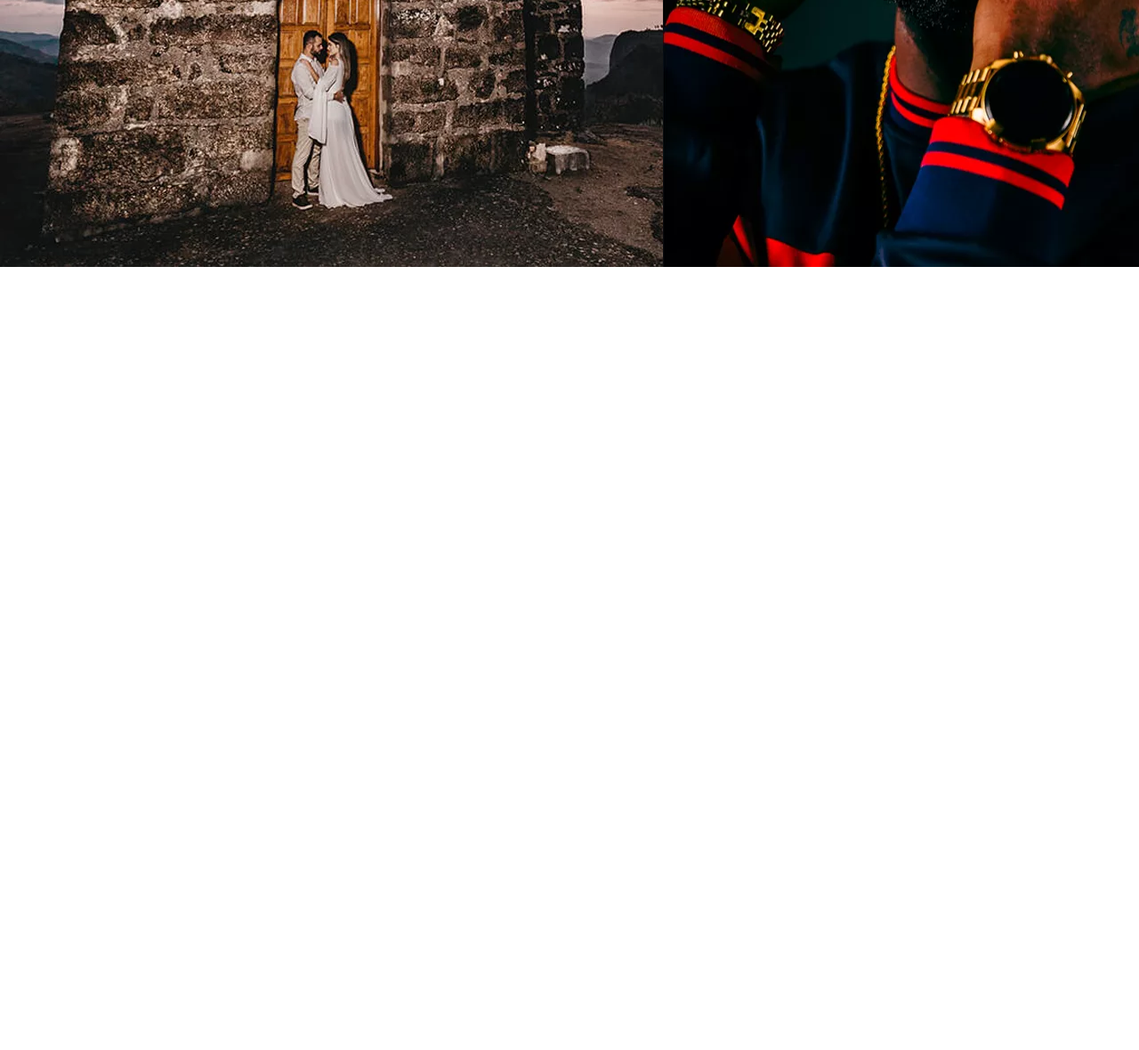
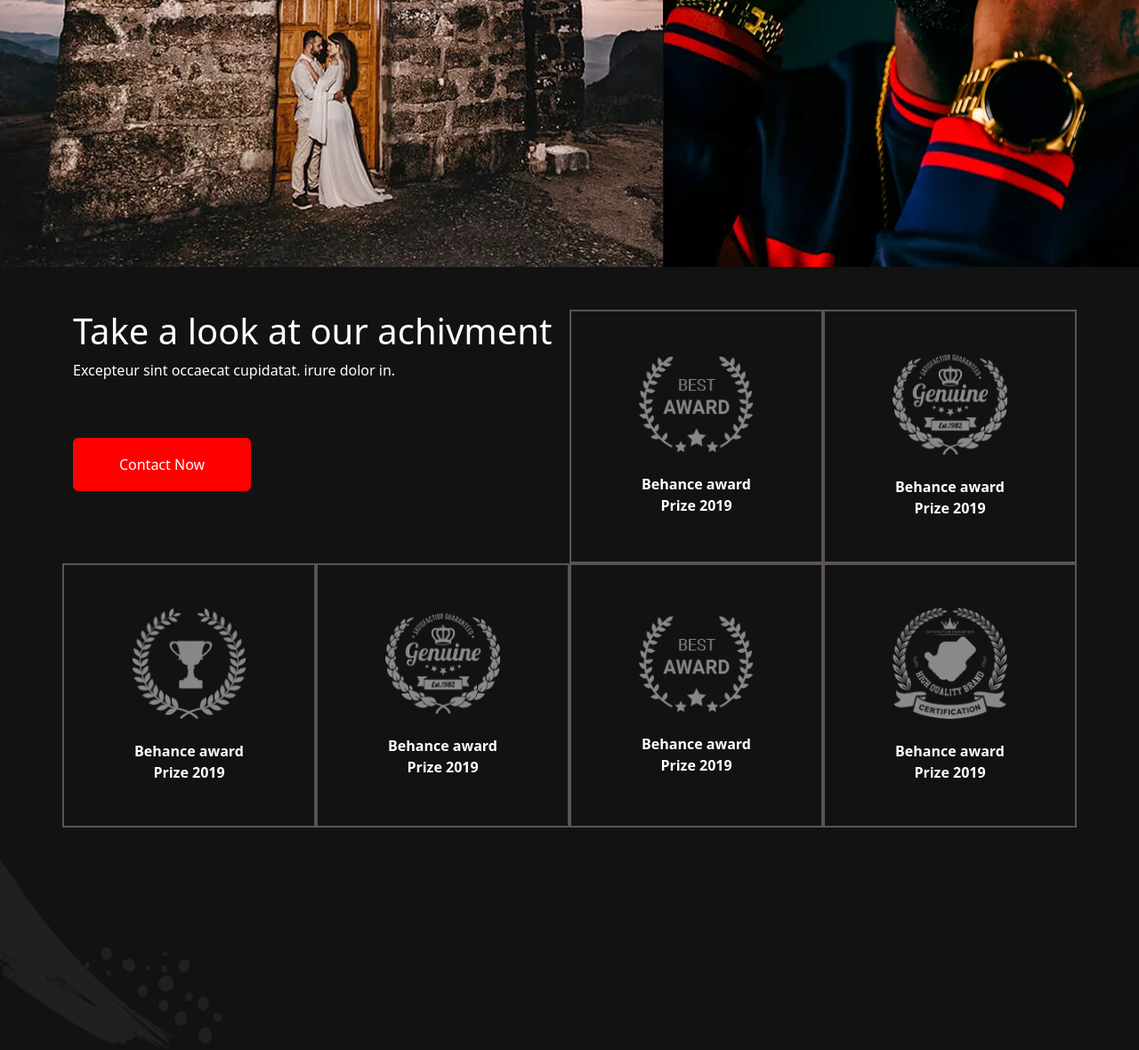
Before and after one commit to Itsajay12/photography, a plain HTML site: page index.html in a window 1280 px wide. Shown: the part 3453-4633 px from the top of the page at 89% size. Before the commit the page ends 3753 px from the top, so only its background shows below. Drawn offline with nearby package versions, Linux system fonts and the light colour scheme.

Commit message:
section 4 completed

```diff
--- a/index.html
+++ b/index.html
@@ -167,6 +167,60 @@
 </section>
  <!--section 3 ends-->
         <!--section 4-->
+        <section id="section4">
+            <div class="container pt-5">
+                <div class="row  ">
+                    <div class="col-sm-6">
+                        <h1>Take a look
+                            at our achivment</h1>
+                            <p>Excepteur sint occaecat cupidatat. irure dolor in.</p>
+                            <button class="btn btn-outline  mt-5 " style=" background-color: red;
+                    color: white;" type="submit">Contact Now</button>
+                    </div>
+                    <div class="col-sm-3 d-flex flex-column justify-content-center align-items-center award">
+                        <img src="images/brand1.png.webp" alt="" width="50%" class="pt-5">
+                        <b class="pt-4">Behance award</b>
+                        <b class="pb-5">Prize 2019</b>
+                    </div>
+                    <div class="col-sm-3 d-flex flex-column justify-content-center align-items-center award ">
+                        <img src="images/brand2.png.webp" alt="" width="50%" class="pt-5">
+                        <b class="pt-4">Behance award</b>
+                        <b class="pb-5">Prize 2019</b>
+                    </div>
+                </div>
+                <div class="row">
+
+                        <div class="col-sm-3 d-flex flex-column justify-content-center align-items-center award">
+                            <img src="images/brand3.png.webp" alt="" width="50%" class="pt-5">
+                            <b class="pt-4">Behance award</b>
+                            <b class="pb-5">Prize 2019</b>
+                        </div>
+                        <div class="col-sm-3 d-flex flex-column justify-content-center align-items-center award ">
+                            <img src="images/brand4.png.webp" alt="" width="50%" class="pt-5">
+                            <b class="pt-4">Behance award</b>
+                            <b class="pb-5">Prize 2019</b>
+                        </div>
+                        <div class="col-sm-3 d-flex flex-column justify-content-center align-items-center award">
+                            <img src="images/brand1.png.webp" alt="" width="50%" class="pt-5">
+                            <b class="pt-4">Behance award</b>
+                            <b class="pb-5">Prize 2019</b>
+                        </div>
+                        <div class="col-sm-3 d-flex flex-column justify-content-center align-items-center award ">
+                            <img src="images/brand02.png.webp" alt="" width="50%" class="pt-5">
+                            <b class="pt-4">Behance award</b>
+                            <b class="pb-5">Prize 2019</b>
+                        </div>
+
+
+
+
+                </div>
+
+            </div>
+            <img src="images/brand_shape.png.webp" alt="" width="250px" height="250px">
+        </section>
+        <!--section 5 ends-->
+        <!--section 5-->
 <script src="https://cdn.jsdelivr.net/npm/bootstrap@5.3.2/dist/js/bootstrap.bundle.min.js" integrity="sha384-C6RzsynM9kWDrMNeT87bh95OGNyZPhcTNXj1NW7RuBCsyN/o0jlpcV8Qyq46cDfL" crossorigin="anonymous"></script>
 </body>
 </html>
--- a/style.css
+++ b/style.css
@@ -85,3 +85,10 @@
     width: 800px;
     height: 685px;
 }
+#section4{
+    background-color: #121212;
+    color: white;
+}
+.award{
+    border: 2px solid rgba(128, 116, 116, 0.664);
+}
```
Also changed, not shown: images/brand02.png.webp (added), images/brand1.png.webp (added), images/brand2.png.webp (added), images/brand3.png.webp (added), images/brand4.png.webp (added).
